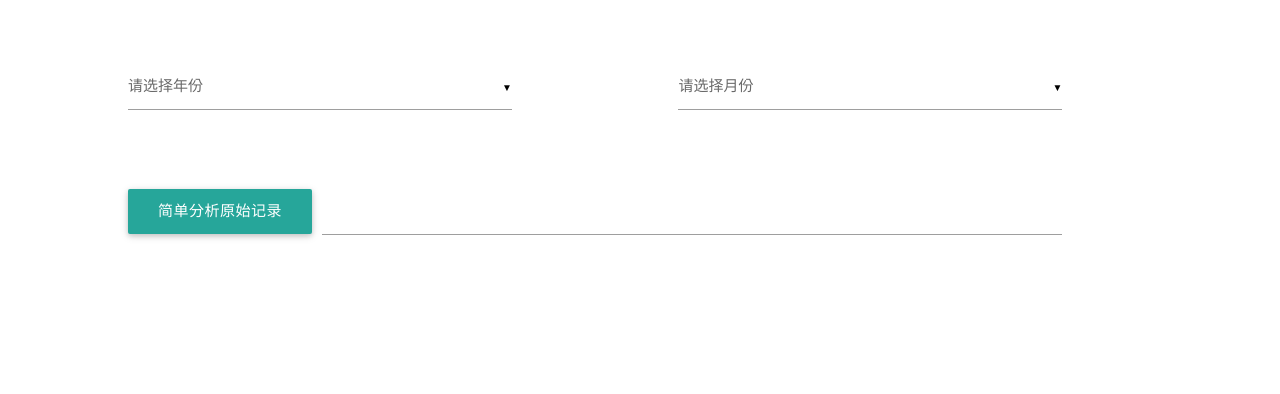
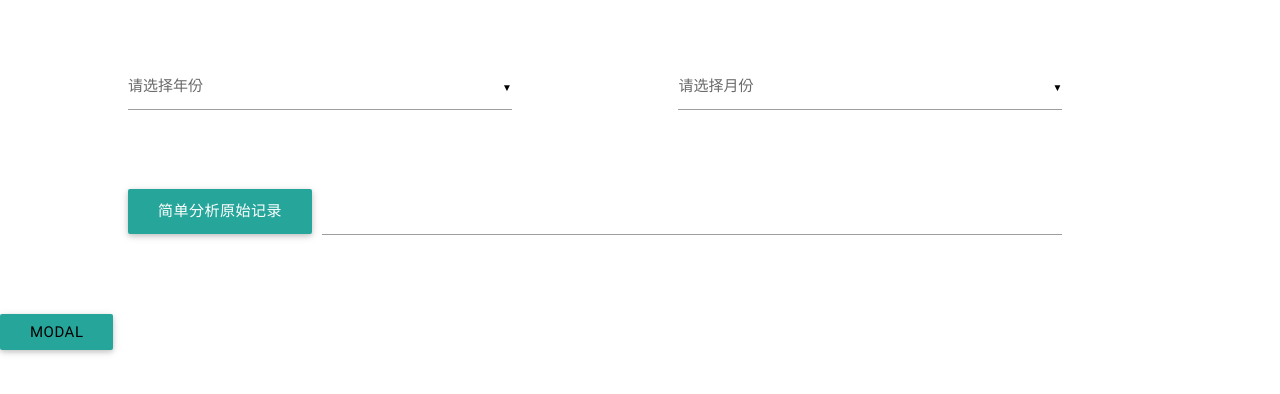
Before and after one commit to caizhimin/sttri_hr, a Django app: template templates/excel_deal/index.html in a window 1280 px wide. Shown: the top 394 px of the page. Run offline with Django 3.2, Linux system fonts and the light colour scheme; the template is opened without the code that fills it, so the values that code supplies are empty.

Commit message:
fix style

```diff
--- a/templates/excel_deal/index.html
+++ b/templates/excel_deal/index.html
@@ -49,9 +49,10 @@
 
         </div>
     </form>
+  <a class="waves-effect waves-light btn modal-trigger" href="#modal1">Modal</a>
 
         <!--loading-->
-    <div id="modal1" class="modal modal-fixed-footer" style="background: none;box-shadow: none;max-height: 1000px">
+    <div id="modal1" class="modal" style="background: none;box-shadow: none;">
     <div class="modal-content">
       <div class="preloader-wrapper big active" style="width: 200px; height: 200px;margin: 10% 0 0 30%">
       <div class="spinner-layer spinner-blue">
```
